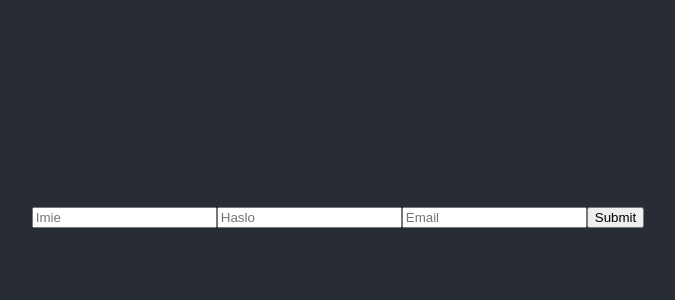
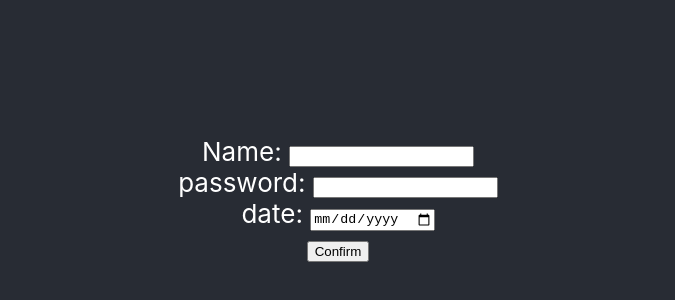
Before and after one commit to Finarfin32/tasks, a React (Create React App) app: page / in a window 1280 px wide. Shown: the part 188-488 px from the top of the page, without its empty margins (302-977 px from the left). Built offline with nearby package versions, Linux system fonts and the light colour scheme.

Commit message:
FormWithoutHook
FormWithoutHooks methods

```diff
--- a/src/App.js
+++ b/src/App.js
@@ -6,15 +6,22 @@ import { React } from "react";
 // import Button3 from "./components/Button3";
 // import Button4 from "./components/Button4";
 import "./App.css";
-import TestForm from "./components/ReactHookForm";
+// HOOK FORM
+// import TestForm from "./components/ReactHookForm";
+
+import Form from "./components/FormWithoutHook";
 
 function App() {
   //BUTTON
   // const [count, setCount] = useState(0);
 
+  // FORM
+
   return (
     <div className="App">
       <header className="App-header">
+        <Form />
+
         {/* BUTTON */}
         {/* <div className="Test1">
           <p>Liczba {count}</p>
@@ -24,9 +31,10 @@ function App() {
           <Button4 count={count} setCount={setCount} />
         </div> */}
 
-        <div className="Test2">
+        {/* HOOKFORM */}
+        {/* <div className="Test2">
           <TestForm />
-        </div>
+        </div> */}
       </header>
     </div>
   );
--- /dev/null
+++ b/src/components/FormWithoutHook.js
@@ -0,0 +1,49 @@
+import React, { useState } from "react";
+
+function Form() {
+  const [Name, setName] = useState("");
+  const [password, setPassword] = useState("");
+  const [date, setDate] = useState("");
+  return (
+    <div>
+      <form className="form">
+        <div className="form-control">
+          <label htmlFor="Name">Name: </label>
+          <input
+            type="text"
+            id="Name"
+            name="Name"
+            value={Name}
+            onChange={(e) => setName(e.target.value)}
+          />
+        </div>
+        <div className="form-control2">
+          <label htmlFor="password">password: </label>
+          <input
+            type="password"
+            id="password"
+            name="password"
+            value={password}
+            onChange={(e) => setPassword(e.target.value)}
+          />
+        </div>
+        <div className="form-control3">
+          <label htmlFor="date">date: </label>
+          <input
+            type="date"
+            id="date"
+            name="date"
+            value={date}
+            onChange={(e) => setDate(e.target.value)}
+          />
+        </div>
+        <button type="submit">Confirm</button>
+        <p>{Name}</p>
+        <p>{password}</p>
+        <p>{date}</p>
+      </form>
+    </div>
+  );
+}
+
+export default Form;
```
